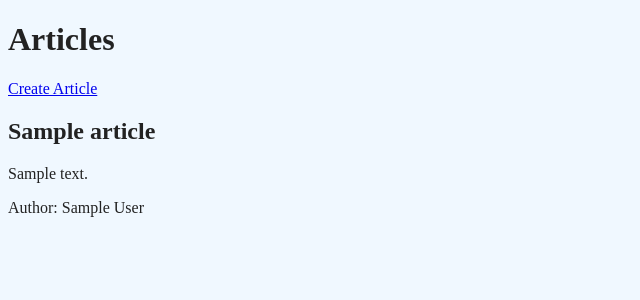
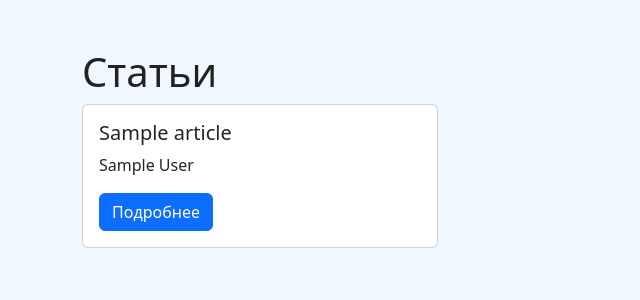
Before and after one commit to rinaadem/article_projects, a Django app: page / in a window 1280 px wide. Shown: the top 300 px of the page, without its empty margins (0-640 px from the left). Run offline with Django 5.2, Linux system fonts and the light colour scheme; tables that the repository leaves empty hold one stand-in row (values such as "Sample post").

Commit message:
Изменил разметку главной страницы со статьями

```diff
--- a/source/webapp/templates/index.html
+++ b/source/webapp/templates/index.html
@@ -1,23 +1,39 @@
 {% load static %}
-<!DOCTYPE html>
+<!doctype html>
 <html lang="en">
 <head>
-    <meta charset="UTF-8">
-    <title>Articles</title>
+    <meta charset="utf-8">
+    <meta name="viewport" content="width=device-width, initial-scale=1">
+    <title>Статьи</title>
+    <link href="https://cdn.jsdelivr.net/npm/bootstrap@5.3.3/dist/css/bootstrap.min.css" rel="stylesheet"
+          integrity="sha384-QWTKZyjpPEjISv5WaRU9OFeRpok6YctnYmDr5pNlyT2bRjXh0JMhjY6hW+ALEwIH" crossorigin="anonymous">
     <link rel="stylesheet" href="{% static 'css/style.css' %}">
 </head>
 <body>
-<h1>Articles</h1>
-<a href="/create/">Create Article</a>
 
-{% for article in articles %}
-    <div>
-    <h2>{{ article.title }}</h2>
-    <p>{{ article.content }}</p>
-    <p>Author:  {{ article.author }}</p>
+<div class="container mt-5">
+<h1>Статьи</h1>
+    <div class="row row-cols-1 row-cols-md-3 g-4">
+        {% for article in articles %}
+            <div class="col">
+                <div class="card">
+                    <div class="card-body">
+                        <h5 class="card-title">{{ article.title }}</h5>
+                        <p class="card-text">{{ article.author }}</p>
+                        <a href="#" class="btn btn-primary">Подробнее</a>
+                    </div>
+                </div>
+            </div>
+        {% endfor %}
     </div>
-    {% empty %}
-    <h4>Not articles</h4>
-{% endfor %}
+</div>
+
+
+<script src="https://cdn.jsdelivr.net/npm/@popperjs/core@2.11.8/dist/umd/popper.min.js"
+        integrity="sha384-I7E8VVD/ismYTF4hNIPjVp/Zjvgyol6VFvRkX/vR+Vc4jQkC+hVqc2pM8ODewa9r"
+        crossorigin="anonymous"></script>
+<script src="https://cdn.jsdelivr.net/npm/bootstrap@5.3.3/dist/js/bootstrap.min.js"
+        integrity="sha384-0pUGZvbkm6XF6gxjEnlmuGrJXVbNuzT9qBBavbLwCsOGabYfZo0T0to5eqruptLy"
+        crossorigin="anonymous"></script>
 </body>
 </html>
```
